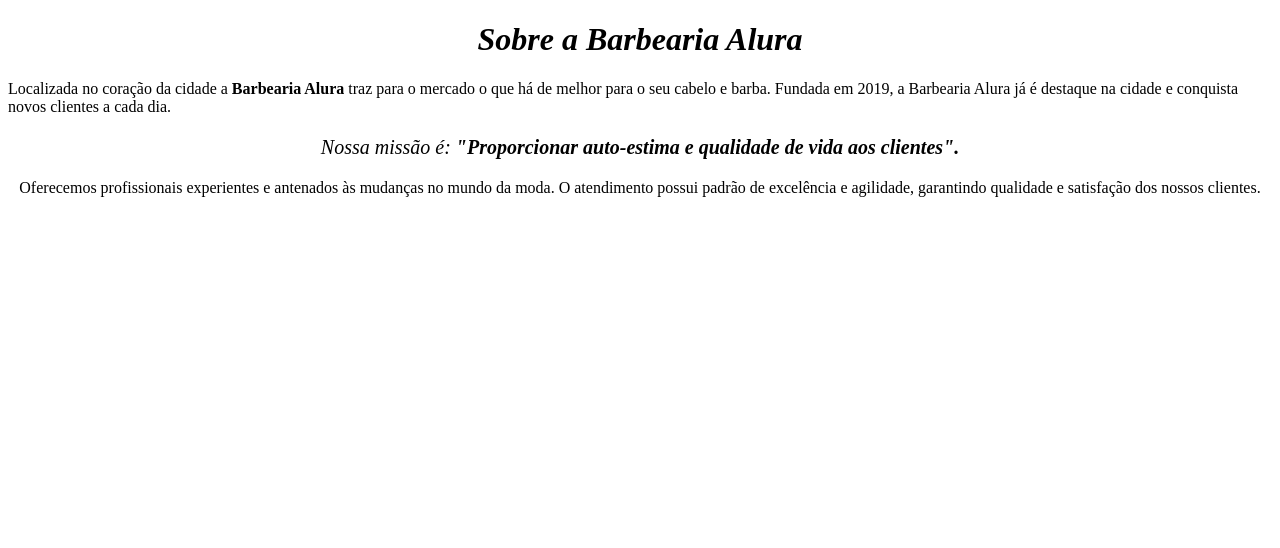
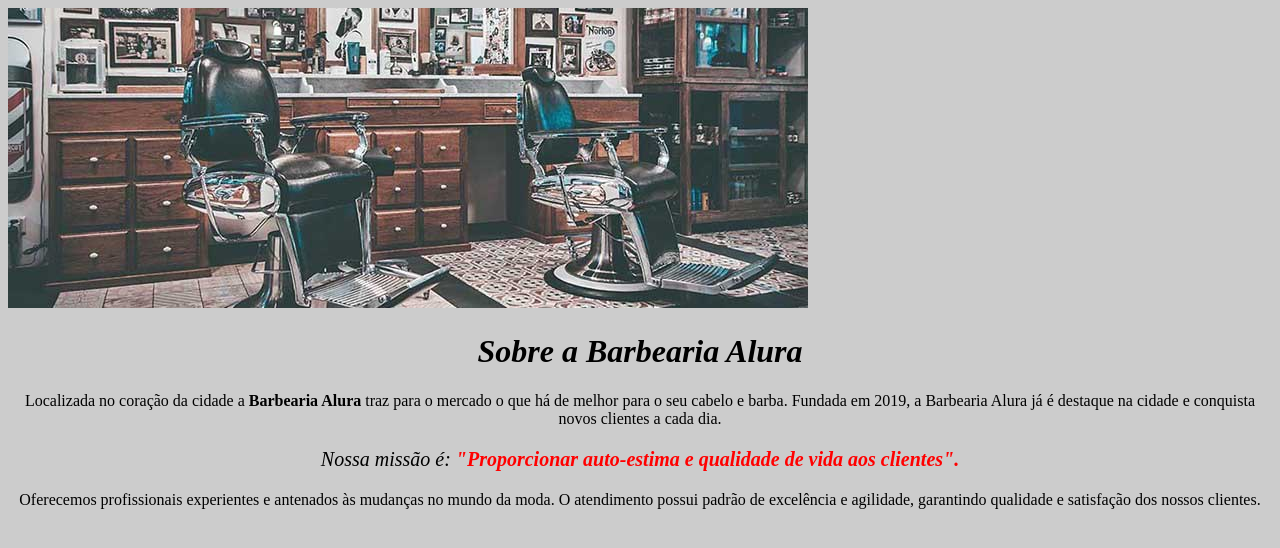
Before and after one commit to priscilasay/Projeto-barbearia, a plain HTML site: page index.html in a window 1280 px wide. Drawn offline with Linux system fonts and the light colour scheme.

Commit message:
Add files via upload

```diff
--- a/index.html
+++ b/index.html
@@ -13,11 +13,13 @@
 
 
   <body>
-	  <h1 style="text-align: center;"> <em> Sobre a Barbearia Alura </em> </h1>
-      <ps style="text-align: center;">Localizada no coração da cidade a <strong>Barbearia Alura</strong> traz para o mercado o que há de melhor para o seu cabelo e barba. Fundada em 2019, a Barbearia Alura já é destaque na cidade e conquista novos clientes a cada dia. </p>
+    <img id= "banner" src= "banner.jpg">
+	  <h1> <em> Sobre a Barbearia Alura </em> </h1>
 
-      <p style="font-size: 20px;"><em>Nossa missão é: <strong>"Proporcionar auto-estima e qualidade de vida aos clientes".</em></strong> </p>
+      <p>Localizada no coração da cidade a <strong>Barbearia Alura</strong> traz para o mercado o que há de melhor para o seu cabelo e barba. Fundada em 2019, a Barbearia Alura já é destaque na cidade e conquista novos clientes a cada dia. </p>
 
-      <p s>Oferecemos profissionais experientes e antenados às mudanças no mundo da moda. O atendimento possui padrão de excelência e agilidade, garantindo qualidade e satisfação dos nossos clientes.</p>
+      <p id= "missao";><em>Nossa missão é: <strong>"Proporcionar auto-estima e qualidade de vida aos clientes".</em></strong> </p>
+
+      <p>Oferecemos profissionais experientes e antenados às mudanças no mundo da moda. O atendimento possui padrão de excelência e agilidade, garantindo qualidade e satisfação dos nossos clientes.</p>
   </body>
  </html>
--- a/style.css
+++ b/style.css
@@ -0,0 +1,24 @@
+body{
+    background: #CCCCCC;
+    }
+
+#banner {
+
+}
+
+h1{
+    text-align: center;
+}
+
+p{
+    text-align: center;
+        }
+
+
+em strong{
+    color: #FF0000;
+}
+
+#missao{
+    font-size: 20px
+}
```
Also changed, not shown: banner.jpg (added).
